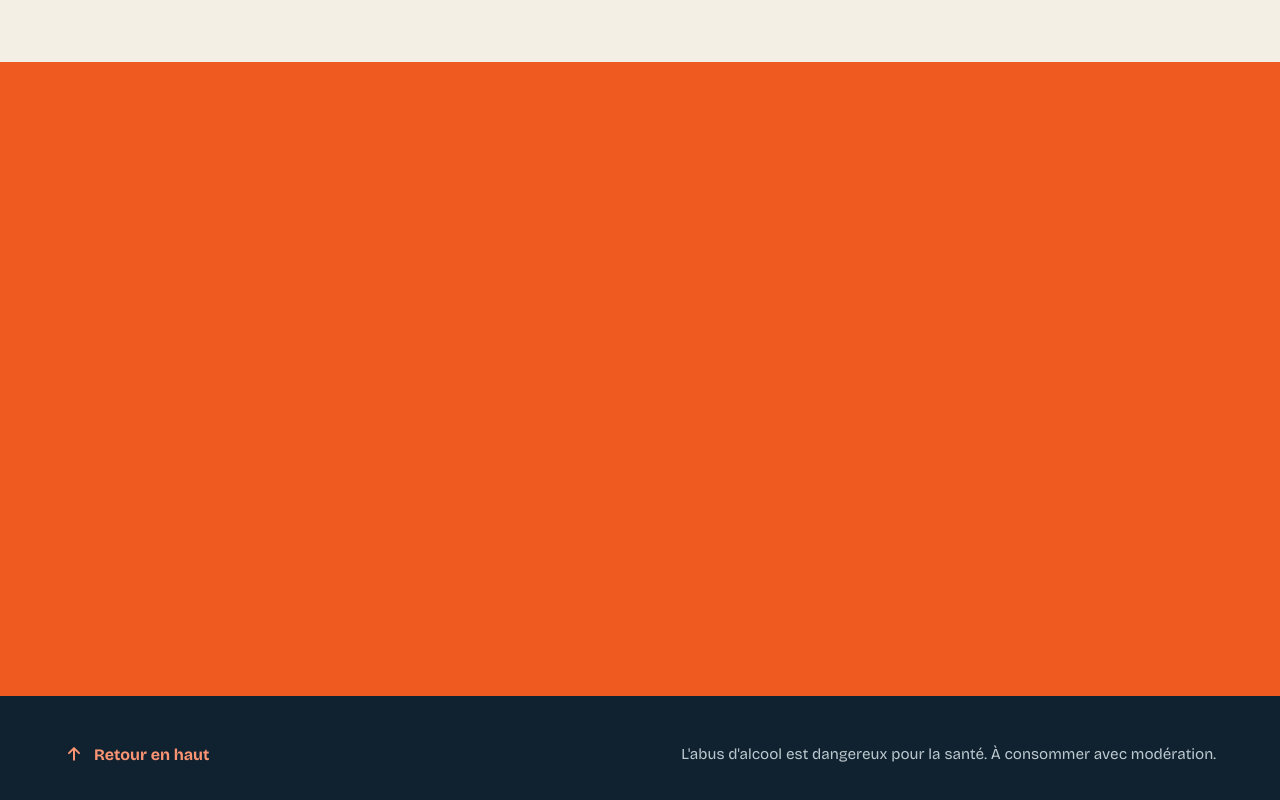
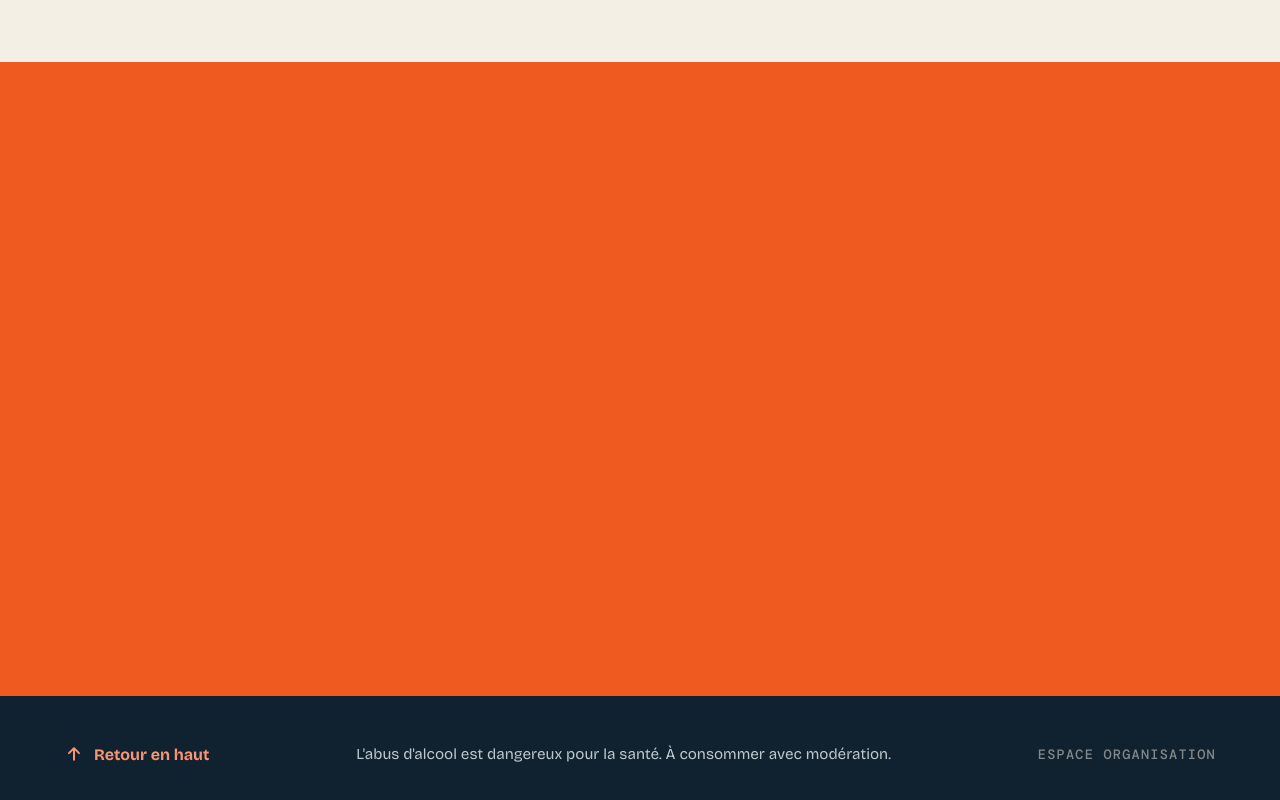
Before and after one commit to MelanieRoy6/bigorneau_website, an Angular app: page / in a window 1280 px wide. Shown: the part 4032-4832 px from the top of the page. Built offline with nearby package versions, Linux system fonts and the light colour scheme.

Commit message:
ajout d'un lien pour page de connexion pour l'orga

```diff
--- a/src/app/features/home/home.html
+++ b/src/app/features/home/home.html
@@ -398,6 +398,7 @@
       Retour en haut
     </a>
     <p class="legal">L'abus d'alcool est dangereux pour la santé. À consommer avec modération.</p>
+    <a routerLink="/orga/connexion" class="mono" style="color:var(--paper);opacity:.5;font-size:.85rem;text-decoration:none">Espace organisation</a>
   </div>
 </footer>
 
```
